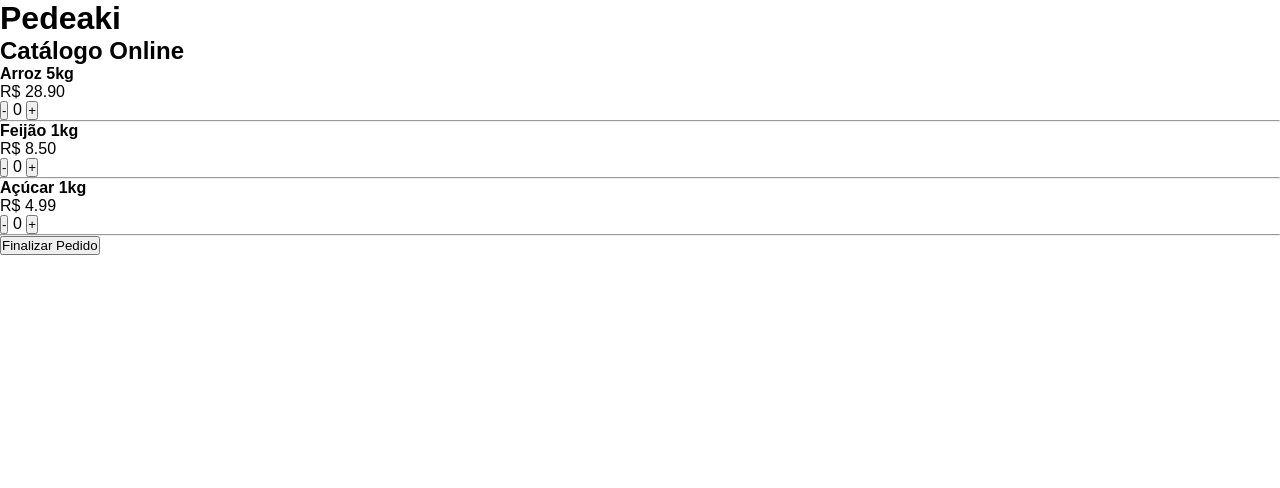
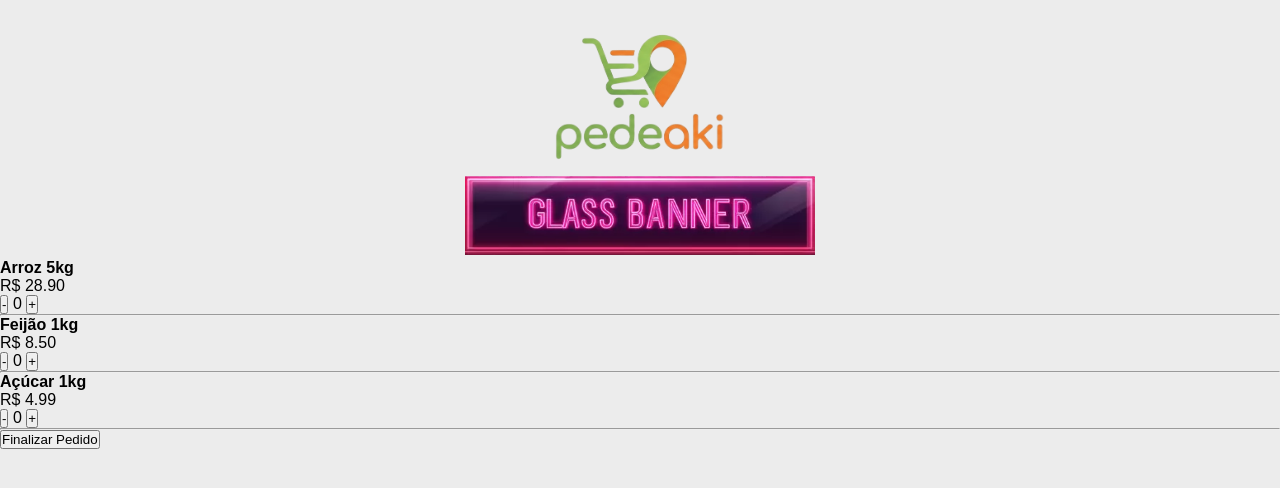
Before and after one commit to RaikanKleberson/pedeaki, a plain HTML site: page index.html in a window 1280 px wide. Drawn offline with Linux system fonts and the light colour scheme.

Commit message:
Início do Front-End

```diff
--- a/index.html
+++ b/index.html
@@ -8,11 +8,23 @@
 </head>
 <body>
 
-  <h1>Pedeaki</h1>
-  <h2>Catálogo Online</h2>
+    <header>
+        <div>
+            <img src="/src/images/logotipopedeaki.png" class="logopedeaki" alt="logopedeaki">
+        </div>
+    </header>
 
-  <div id="catalogo"></div>
+    <section class="sectionbanner">
+        <div>
+            <img class="banners" src="/src/images/banners/2.png" alt="banner1">
+        </div>
+    </section>
+
+    <section class="section-catalog">
+                <div id="catalogo"></div>
   <div id="lista-produtos"></div>
+    </section>
+
   <button onclick="finalizarPedido()" id="btn-finalizar">
   Finalizar Pedido
 </button>
--- a/src/css/styles.css
+++ b/src/css/styles.css
@@ -3,5 +3,33 @@
     padding: 0;
     box-sizing: border-box;
     font-family: Poppins, sans-serif;
+    /*outline: 1px dashed red;*/
 
 }
+
+body {
+    background-color: rgb(236, 236, 236);
+}
+
+header {
+    display: flex;
+    justify-content: center;
+    align-items: center;
+}
+
+.logopedeaki {
+    width: 170px;
+    height: auto;
+    margin-top: 30px;
+    margin-bottom: 10px;
+}
+
+.sectionbanner {
+    display: flex;
+    justify-content: center;
+    align-items: center;
+}
+
+.banners {
+    width: 350px;
+}
--- a/src/js/script.js
+++ b/src/js/script.js
@@ -53,7 +53,7 @@
 }
 
 function finalizarPedido() {
-  let mensagem = "🛒 *Pedido - Pedeaki*\n\n";
+  let mensagem = "*Pedido - Pedeaki*\n\n";
   let total = 0;
 
   produtos.forEach(produto => {
@@ -63,7 +63,7 @@
     }
   });
 
-  mensagem += `\n💰 *Total: R$ ${total.toFixed(2)}*`;
+  mensagem += `\n *Total: R$ ${total.toFixed(2)}*`;
 
   const telefoneMercado = "5563999665779"; // número do mercado
   const url = `https://wa.me/${telefoneMercado}?text=${encodeURIComponent(mensagem)}`;
```
Also changed, not shown: src/images/Whatsapp.webp (added), src/images/banners/1.png (added), src/images/banners/2.png (added), src/images/banners/3.png (added).
